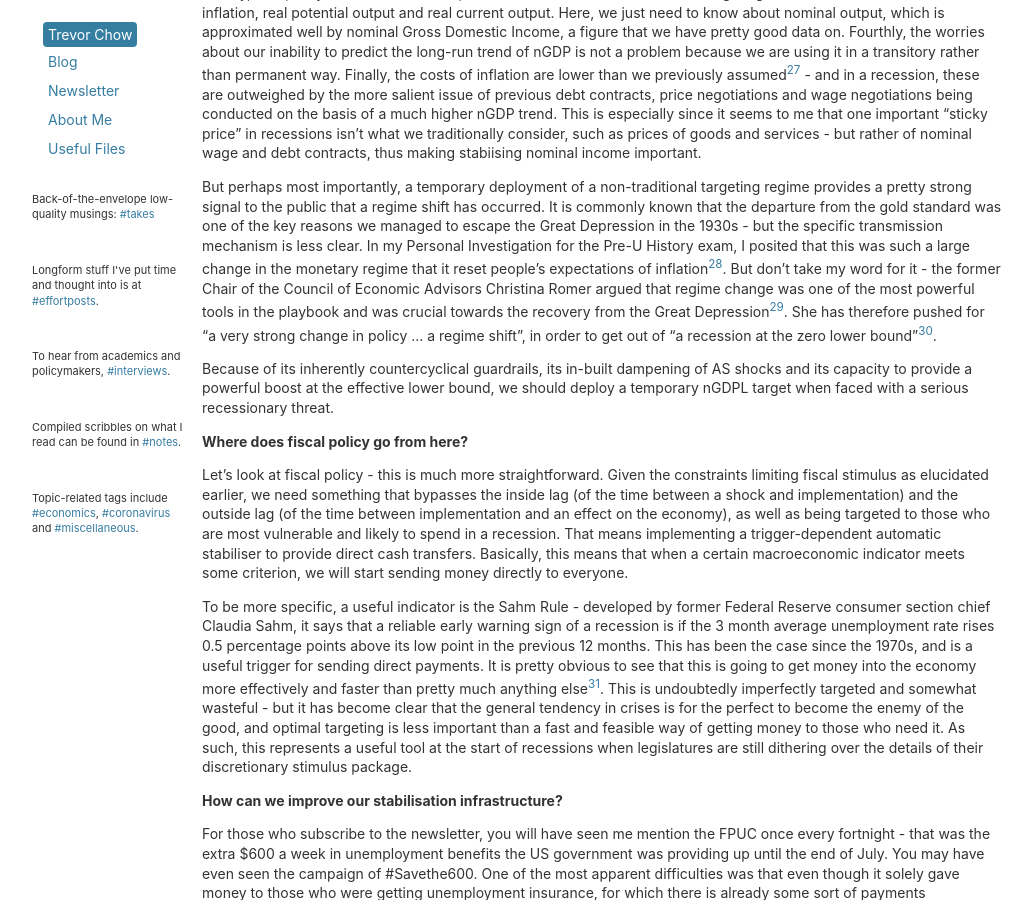
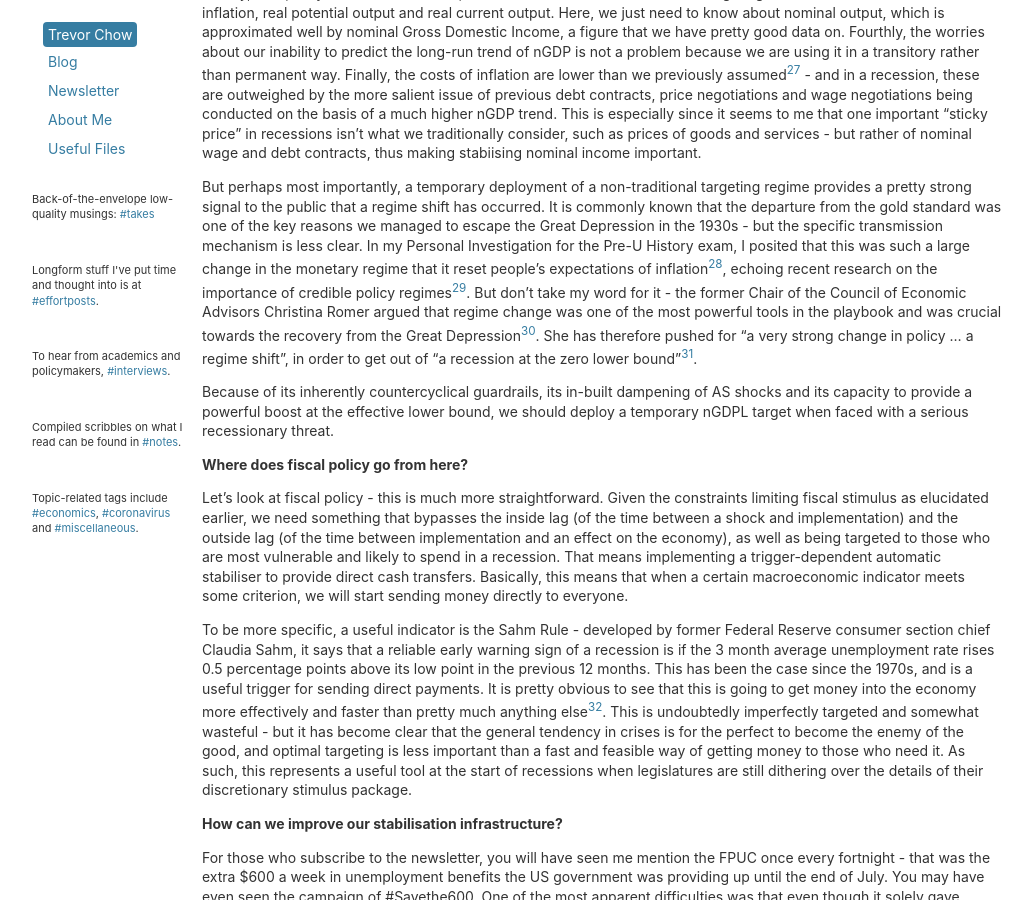
Before and after one commit to tmychow/tmychow.github.io, a Jekyll site: the page built from _posts/2020-09-05-the-next-recession.md, in a window 1280 px wide and 900 px high, scrolled down 7600 px. Shown: the whole window, without its empty margins (28-1060 px from the left). Built offline with Jekyll 4.4.1, drawn with Linux system fonts in a browser that asks for light colours; formulas are drawn with MathJax 3.

Commit message:
Update 2020-09-05-the-next-recession.md

```diff
--- a/_posts/2020-09-05-the-next-recession.md
+++ b/_posts/2020-09-05-the-next-recession.md
@@ -153,11 +153,12 @@ Thirdly, the quality of data is an uncomparative concern - a flexible inflation
 
 [^27]: [Nakamura et al. 2017](https://www.nber.org/papers/w22505)
 
-But perhaps most importantly, a temporary deployment of a non-traditional targeting regime provides a pretty strong signal to the public that a regime shift has occurred. It is commonly known that the departure from the gold standard was one of the key reasons we managed to escape the Great Depression in the 1930s - but the specific transmission mechanism is less clear. In my Personal Investigation for the Pre-U History exam, I posited that this was such a large change in the monetary regime that it reset people's expectations of inflation[^28]. But don't take my word for it - the former Chair of the Council of Economic Advisors Christina Romer argued that regime change was one of the most powerful tools in the playbook and was crucial towards the recovery from the Great Depression[^29]. She has therefore pushed for "a very strong change in policy ... a regime shift", in order to get out of "a recession at the zero lower bound"[^30].
+But perhaps most importantly, a temporary deployment of a non-traditional targeting regime provides a pretty strong signal to the public that a regime shift has occurred. It is commonly known that the departure from the gold standard was one of the key reasons we managed to escape the Great Depression in the 1930s - but the specific transmission mechanism is less clear. In my Personal Investigation for the Pre-U History exam, I posited that this was such a large change in the monetary regime that it reset people's expectations of inflation[^28], echoing recent research on the importance of credible policy regimes[^29]. But don't take my word for it - the former Chair of the Council of Economic Advisors Christina Romer argued that regime change was one of the most powerful tools in the playbook and was crucial towards the recovery from the Great Depression[^30]. She has therefore pushed for "a very strong change in policy ... a regime shift", in order to get out of "a recession at the zero lower bound"[^31].
 
-[^28]: [Eggertsson 2008](https://www.aeaweb.org/articles?id=10.1257/aer.98.4.1476)
-[^29]: [Romer 2014](https://eml.berkeley.edu/~cromer/Lectures/Romer%20Regime%20Shift%20NBER%20Macroeconomics%20Annual.pdf)
-[^30]: [Romer 2012](https://thebrowser.com/interviews/christina-romer-on-learning-great-depression)
+[^28]: Chow 2020
+[^29]: [Eggertsson 2008](https://www.aeaweb.org/articles?id=10.1257/aer.98.4.1476)
+[^30]: [Romer 2014](https://eml.berkeley.edu/~cromer/Lectures/Romer%20Regime%20Shift%20NBER%20Macroeconomics%20Annual.pdf)
+[^31]: [Romer 2012](https://thebrowser.com/interviews/christina-romer-on-learning-great-depression)
 
 Because of its inherently countercyclical guardrails, its in-built dampening of AS shocks and its capacity to provide a powerful boost at the effective lower bound, we should deploy a temporary nGDPL target when faced with a serious recessionary threat.
 
@@ -165,9 +166,9 @@ Because of its inherently countercyclical guardrails, its in-built dampening of
 
 Let's look at fiscal policy - this is much more straightforward. Given the constraints limiting fiscal stimulus as elucidated earlier, we need something that bypasses the inside lag (of the time between a shock and implementation) and the outside lag (of the time between implementation and an effect on the economy), as well as being targeted to those who are most vulnerable and likely to spend in a recession. That means implementing a trigger-dependent automatic stabiliser to provide direct cash transfers. Basically, this means that when a certain macroeconomic indicator meets some criterion, we will start sending money directly to everyone.
 
-To be more specific, a useful indicator is the Sahm Rule - developed by former Federal Reserve consumer section chief Claudia Sahm, it says that a reliable early warning sign of a recession is if the 3 month average unemployment rate rises 0.5 percentage points above its low point in the previous 12 months. This has been the case since the 1970s, and is a useful trigger for sending direct payments. It is pretty obvious to see that this is going to get money into the economy more effectively and faster than pretty much anything else[^31]. This is undoubtedly imperfectly targeted and somewhat wasteful - but it has become clear that the general tendency in crises is for the perfect to become the enemy of the good, and optimal targeting is less important than a fast and feasible way of getting money to those who need it. As such, this represents a useful tool at the start of recessions when legislatures are still dithering over the details of their discretionary stimulus package.
+To be more specific, a useful indicator is the Sahm Rule - developed by former Federal Reserve consumer section chief Claudia Sahm, it says that a reliable early warning sign of a recession is if the 3 month average unemployment rate rises 0.5 percentage points above its low point in the previous 12 months. This has been the case since the 1970s, and is a useful trigger for sending direct payments. It is pretty obvious to see that this is going to get money into the economy more effectively and faster than pretty much anything else[^32]. This is undoubtedly imperfectly targeted and somewhat wasteful - but it has become clear that the general tendency in crises is for the perfect to become the enemy of the good, and optimal targeting is less important than a fast and feasible way of getting money to those who need it. As such, this represents a useful tool at the start of recessions when legislatures are still dithering over the details of their discretionary stimulus package.
 
-[^31]: [Boushey, Nunn and Shambaugh 2019](https://www.hamiltonproject.org/assets/files/AutomaticStabilizers_FullBook_web_20190508.pdf)
+[^32]: [Boushey, Nunn and Shambaugh 2019](https://www.hamiltonproject.org/assets/files/AutomaticStabilizers_FullBook_web_20190508.pdf)
 
 **How can we improve our stabilisation infrastructure?**
 
```
